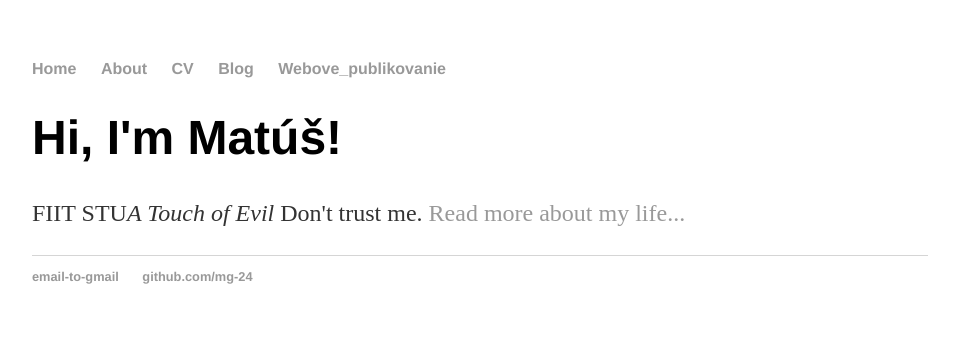
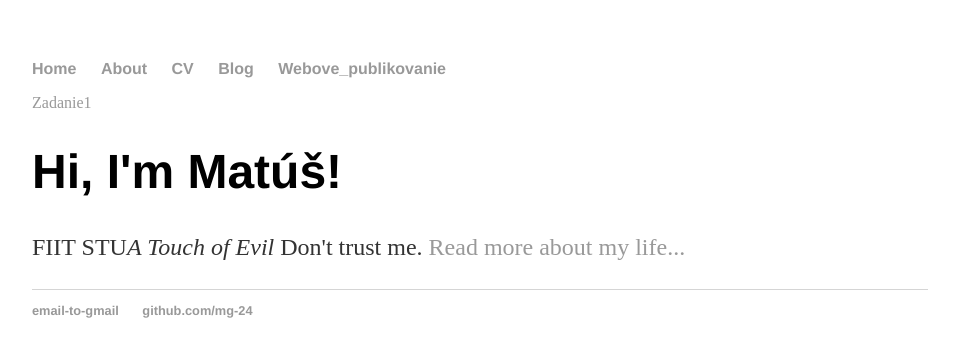
Before and after one commit to mg-24/mg-24.github.io, a Jekyll site: the page built from Webove-publikovanie/index.html, in a window 1280 px wide. Shown: the top 357 px of the page, without its empty margins (160-1119 px from the left). Built offline with Jekyll 4.4.1, drawn with Linux system fonts in a browser that asks for light colours.

Commit message:
Update index.html

```diff
--- a/Webove-publikovanie/index.html
+++ b/Webove-publikovanie/index.html
@@ -1,8 +1,9 @@
 ---
 layout: default
-title: Matúš Gáspár, Študent
+title: Zadania
 ---
 <div class="blurb">
+	<a href="http://mg-24.github.io/">Zadanie1</a>
 	<h1>Hi, I'm Matúš!</h1>
 	<p>FIIT STU<em>A Touch of Evil</em> Don't trust me. <a href="/about">Read more about my life...</a></p>
 </div><!-- /.blurb -->
```
